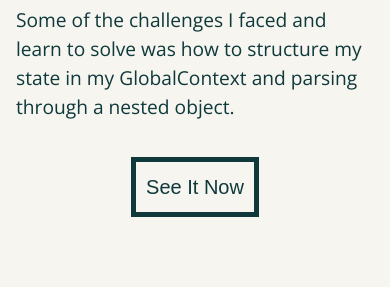
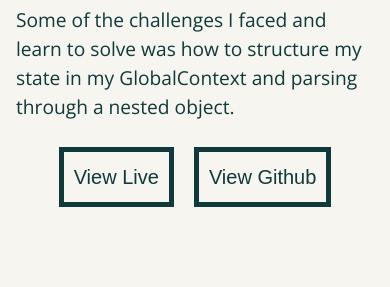
Before and after one commit to itsaling/website, a React (Create React App) app: page /projects in a window 390 px wide. Shown: the part 2080-2367 px from the top of the page. Built offline with nearby package versions, Linux system fonts and the light colour scheme; a web font is replaced by a local one.

Commit message:
update responsive

```diff
--- a/src/components/context/GlobalState.jsx
+++ b/src/components/context/GlobalState.jsx
@@ -90,7 +90,10 @@ const initalState = {
         challenge1:
           "Some of the challenges I faced and learn to solve was how to structure my state in my GlobalContext and parsing through a nested object.",
       },
-      button: "https://itsaling.github.io/website",
+      button: {
+        live: "https://itsaling.github.io/website",
+        github: "https://itsaling.github.io/github",
+      },
     },
     {
       id: 2,
@@ -126,7 +129,9 @@ const initalState = {
         challenge2:
           "Additionally, the favorite component is giving a bit of an issue at the moment. This is due to how to store my data is in the App.js itself. Ideally, I want to go back and move the data to be in a context and use a reducer to handle different functionality the app might have.",
       },
-      button: "https://moviessuggests.herokuapp.com/",
+      button: {
+        live: "https://moviessuggests.herokuapp.com/",
+      },
     },
     {
       id: 3,
@@ -159,7 +164,9 @@ const initalState = {
       challenges: {
         challenge1: "",
       },
-      button: "https://react-dashboard-1.herokuapp.com/",
+      button: {
+        live: "https://react-dashboard-1.herokuapp.com/",
+      },
     },
     {
       id: 4,
@@ -192,7 +199,9 @@ const initalState = {
       challenges: {
         challenge1: "",
       },
-      button: "https://github.com/itsaling/covid-report-react",
+      button: {
+        github: "https://github.com/itsaling/covid-report-react",
+      },
     },
     {
       id: 5,
@@ -227,7 +236,10 @@ const initalState = {
         challenge2:
           "Another challenge I faced was building the website itself. There were times where I would get stuck with CSS positioning and making the site responsive. With lots of practice spent learning from other sources, I was able to accomplish my vision within the first week of development.",
       },
-      button: "https://itsaling.github.io/index.html",
+      button: {
+        live: "https://itsaling.github.io/index.html",
+        github: "github",
+      },
     },
     {
       id: 6,
@@ -261,7 +273,10 @@ const initalState = {
         challenge1:
           "Some challenges I faced while creating this site included the responsiveness of the website and some Javascript functionalities. The website is still under development right now.",
       },
-      button: "https://itsaling.github.io/devtamin.github.io/",
+      button: {
+        live: "https://itsaling.github.io/devtamin.github.io/",
+        github: "github",
+      },
     },
     {
       id: 7,
@@ -300,7 +315,9 @@ const initalState = {
         challenge3:
           "Furthermore, the JSON server had a data limitation of 10,000 contents so we had to host the JSON on two repositories.",
       },
-      button: "https://github.com/itsaling/ManeChoice",
+      button: {
+        github: "https://github.com/itsaling/ManeChoice",
+      },
     },
     {
       id: 8,
@@ -335,7 +352,9 @@ const initalState = {
         challenge1:
           "Due to the lack of experience in PHP, my team and I had a hard time creating validations of various users via their email and username.",
       },
-      button: "https://github.com/itsaling/FindMyPaw",
+      button: {
+        github: "https://github.com/itsaling/FindMyPaw",
+      },
     },
   ],
 };
--- a/src/components/layouts/Navbar.jsx
+++ b/src/components/layouts/Navbar.jsx
@@ -1,4 +1,4 @@
-import React from "react";
+import React, { useRef, forwardRef, createRef } from "react";
 import { Link } from "react-router-dom";
 import { ReactComponent as Logo } from "../../logo.svg";
 
--- a/src/components/layouts/projects/Projects.jsx
+++ b/src/components/layouts/projects/Projects.jsx
@@ -40,9 +40,30 @@ export const Projects = () => {
             </div>
           </div>
           <div className="btn-container">
-            <a href={project.button}>
-              <button className="btn btn-fill">See It Now</button>
-            </a>
+            {
+              Object.keys(project.button).map((buttonType) => (
+                <a href={project.button[buttonType]}>
+                  <button className="btn btn-fill">View {buttonType}</button>
+                </a>
+              ))
+              //   Object.keys(project.button) === 2 ? (
+              //     <>
+              //       <a href={project.button[buttonType].github}>
+              //         <button className="btn btn-fill">See It Live</button>
+              //       </a>
+              //     </>
+              //   ) : (
+              //     <>
+              //       <a href={project.button[buttonType].github}>
+              //         <button className="btn btn-fill">View Github</button>
+              //       </a>
+              //       <a href={project.button[buttonType].live}>
+              //         <button className="btn btn-fill">View Live</button>
+              //       </a>
+              //     </>
+              //   )
+              // )
+            }
           </div>
         </div>
       ))}
--- a/src/css/App.css
+++ b/src/css/App.css
@@ -184,7 +184,8 @@ nav {
   border-radius: 0;
   font-size: 20px;
   border: 5px solid #0f393b;
-  color: #0f393b; }
+  color: #0f393b;
+  margin: .5em; }
   .btn-fill:hover {
     background-color: #0f393b;
     color: #f6f5ef;
@@ -199,14 +200,20 @@ nav {
     text-align: right; }
     .profile .skills .icon-container {
       display: grid;
-      justify-items: end;
-      grid-template-columns: repeat(auto-fill, minmax(170px, 1fr)); }
+      grid-template-columns: repeat(auto-fill, minmax(110px, 1fr));
+      direction: rtl; }
       .profile .skills .icon-container img {
-        max-width: 100px;
+        max-width: 70px;
         margin-top: 1em; }
         @media (max-width: 767px) {
           .profile .skills .icon-container img {
+            max-width: 60px; } }
+        @media (max-width: 767px) {
+          .profile .skills .icon-container img {
             max-width: 50px; } }
+      @media (min-width: 768px) and (max-width: 1023px) {
+        .profile .skills .icon-container {
+          grid-template-columns: repeat(auto-fill, minmax(80px, 1fr)); } }
       @media (max-width: 767px) {
         .profile .skills .icon-container {
           grid-template-columns: repeat(auto-fill, minmax(70px, 1fr)); } }
--- a/src/scss/App.scss
+++ b/src/scss/App.scss
@@ -256,6 +256,7 @@ nav {
   font-size: 20px;
   border: 5px solid $color-main;
   color: $color-main;
+  margin: .5em;
   &:hover {
     background-color: $color-main;
     color: $color-bg;
@@ -273,14 +274,21 @@ nav {
     text-align: right;
     .icon-container {
       display: grid;
-      justify-items: end;
-      grid-template-columns: repeat(auto-fill, minmax(170px, 1fr));
+      grid-template-columns: repeat(auto-fill, minmax(110px, 1fr));
+      direction: rtl;
       img {
-        max-width: 100px;
+        max-width: 70px;
         margin-top: 1em;
         @include mobile {
+          max-width: 60px;
+        }
+        @include mobile {
           max-width: 50px;
+
         }
+      }
+      @include tablet() {
+        grid-template-columns: repeat(auto-fill, minmax(80px, 1fr));
       }
       @include mobile {
         grid-template-columns: repeat(auto-fill, minmax(70px, 1fr));
```
Also changed, not shown: 1 other file (tests, documents, lock files or other folders).
